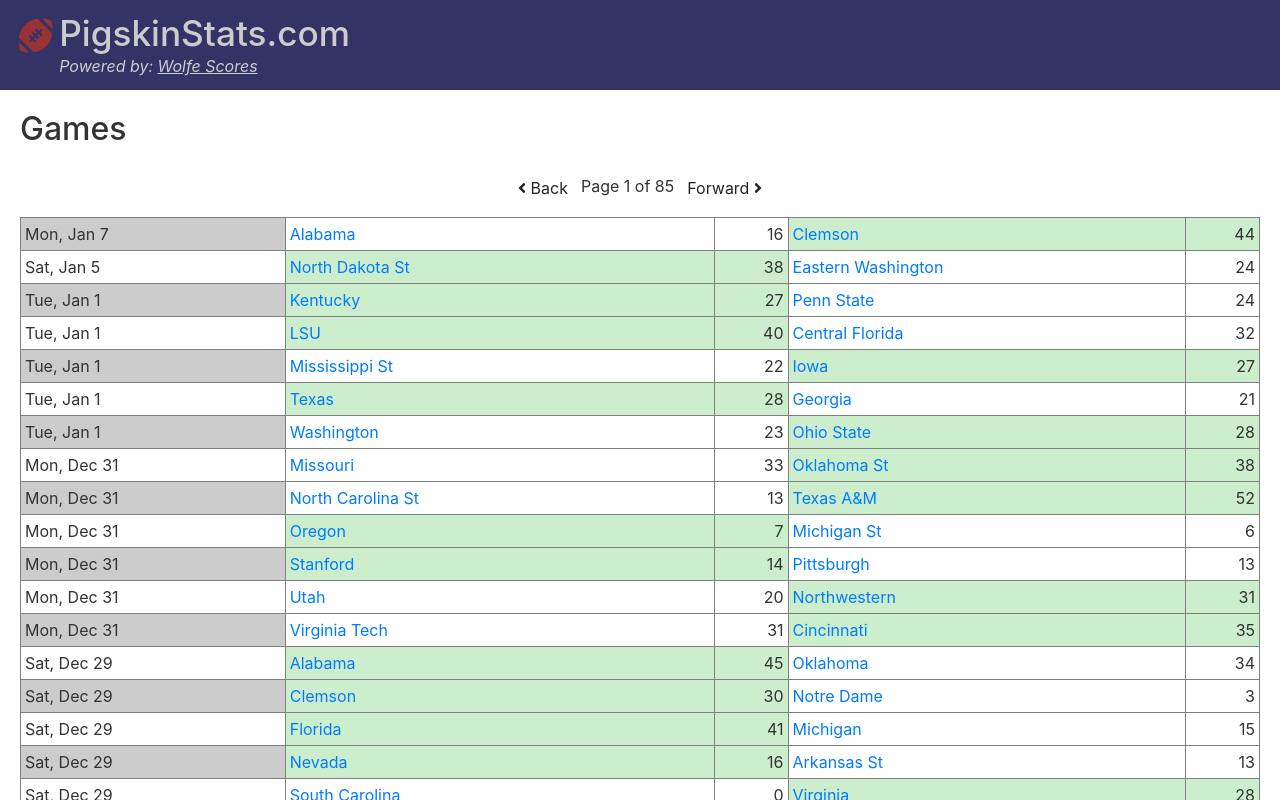
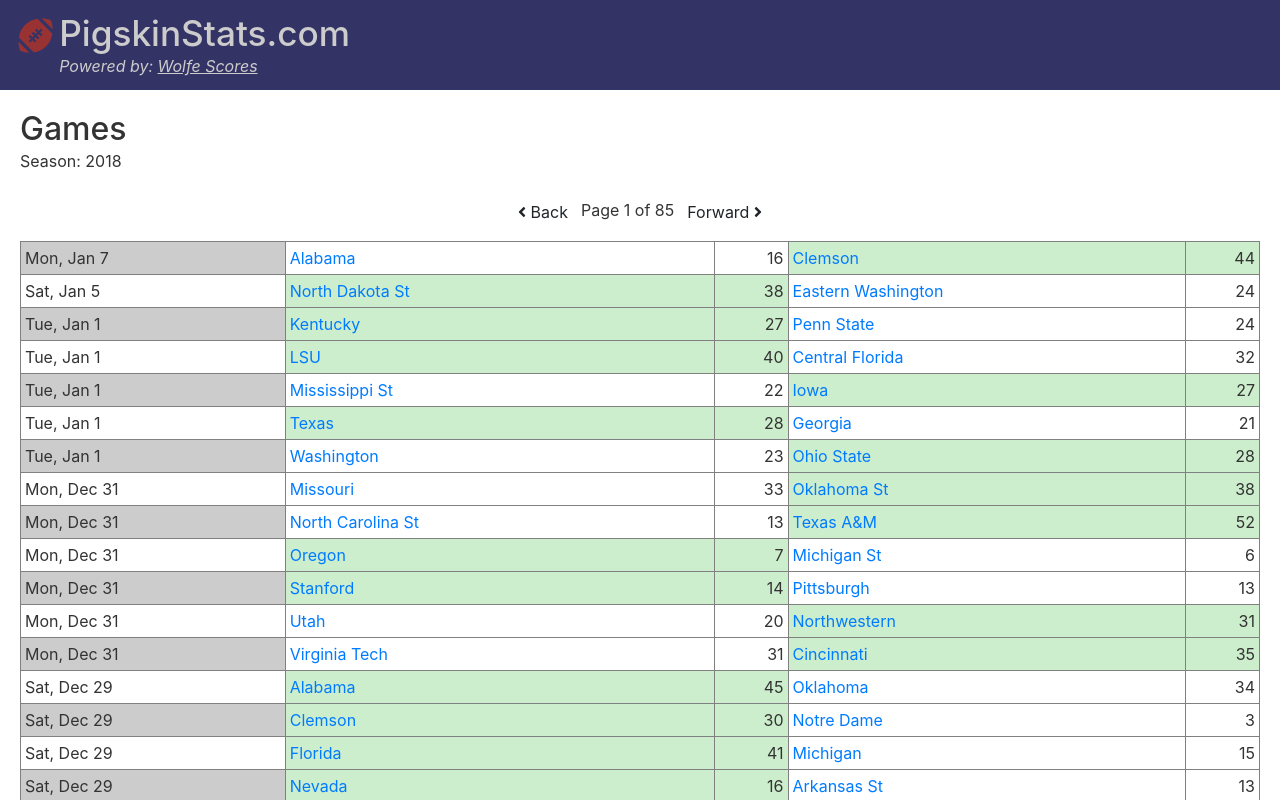
Before and after one commit to pigskinstats/src, a Vue app: page /#/seasons/2018/games in a window 1280 px wide. Shown: the top 800 px of the page. Built offline with nearby package versions, Linux system fonts and the light colour scheme.

Commit message:
Add season sub-headings

```diff
--- a/src/components/routes/Games.vue
+++ b/src/components/routes/Games.vue
@@ -1,6 +1,6 @@
 <template>
   <div>
-    <page-title title="Games"/>
+    <page-title title="Games" :info="{ 'Season': season }"/>
     <pagination-controls :paginator="games"/>
     <games-table :season="season" :games="games.items"/>
     <alert-message v-if="error" level="error">{{ error }}</alert-message>
--- a/src/components/routes/Team.vue
+++ b/src/components/routes/Team.vue
@@ -1,6 +1,6 @@
 <template>
   <div>
-    <page-title :title="`${team.name}`" :info="{ 'Record': `(${record})` }"/>
+    <page-title :title="`${team.name}`" :info="{ 'Season': season, 'Record': `(${record})` }"/>
     <games-table :season="season" :games="team.games"/>
     <alert-message v-if="error" level="error">{{ error }}</alert-message>
   </div>
--- a/src/components/routes/Teams.vue
+++ b/src/components/routes/Teams.vue
@@ -1,6 +1,6 @@
 <template>
   <div>
-    <page-title title="Teams"/>
+    <page-title title="Teams" :info="{ 'Season': season }"/>
     <pagination-controls :paginator="teams"/>
     <teams-table :teams="teams.items"/>
     <alert-message v-if="error" level="error">{{ error }}</alert-message>
@@ -29,6 +29,7 @@
   data() {
     return {
       teams: new Paginator([]),
+      season: Number(this.$route.params['season']),
       error: '',
     };
   },
```
